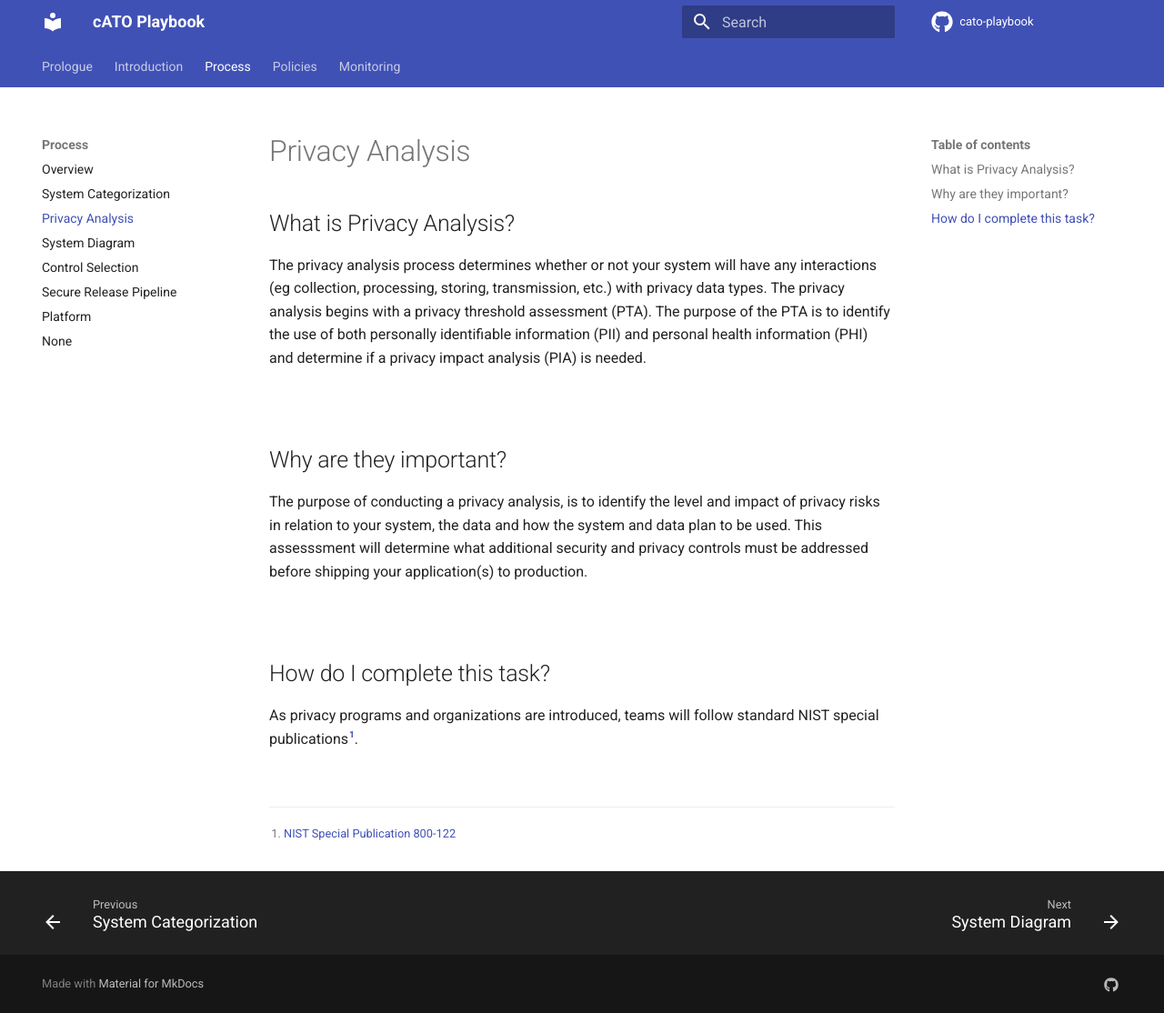
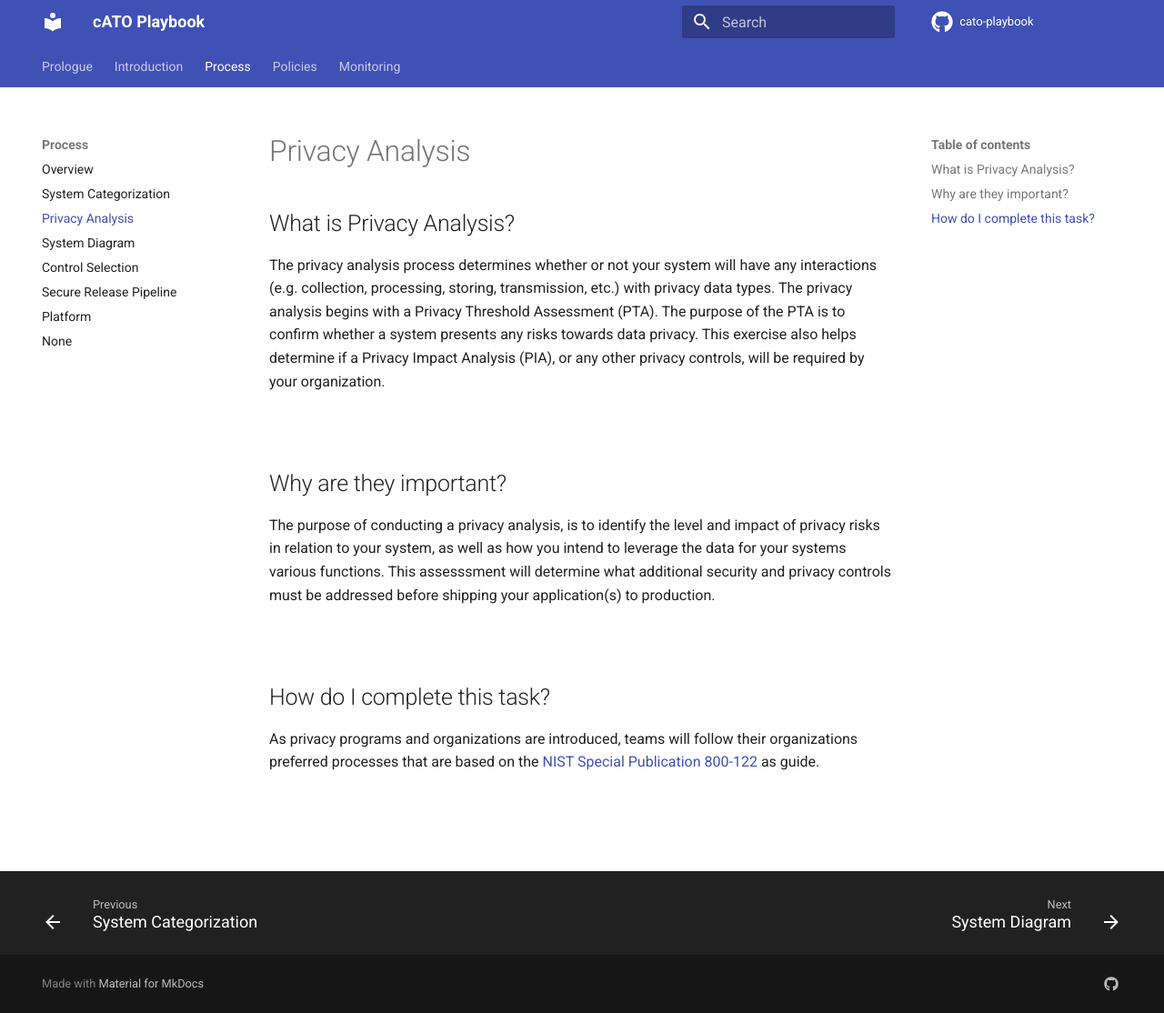
Before and after one commit to rise8-us/cato-playbook, an MkDocs documentation site: the page built from docs/privacy.md, in a window 1280 px wide and 1114 px high. Shown: the whole window at 91% size. Built offline with MkDocs 1.6.1 and Material for MkDocs 9.7.7, drawn with Linux system fonts in a browser that asks for light colours; comment, search, counter and statistics services are not loaded.

Commit message:
Update privacy.md
wording changes

```diff
--- a/docs/privacy.md
+++ b/docs/privacy.md
@@ -1,18 +1,14 @@
 # Privacy Analysis
 
 ## What is Privacy Analysis?
-The privacy analysis process determines whether or not your system will have any interactions (eg collection, processing, storing, transmission, etc.) with privacy data types. The privacy analysis begins with a privacy threshold assessment (PTA). The purpose of the PTA is to identify the use of both personally identifiable information (PII) and personal health information (PHI) and determine if a privacy impact analysis (PIA) is needed.
+The privacy analysis process determines whether or not your system will have any interactions (e.g. collection, processing, storing, transmission, etc.) with privacy data types. The privacy analysis begins with a Privacy Threshold Assessment (PTA). The purpose of the PTA is to confirm whether a system presents any risks towards data privacy. This exercise also helps determine if a Privacy Impact Analysis (PIA), or any other privacy controls, will be required by your organization.
 
 <br/>
 
 ## Why are they important?
-The purpose of conducting a privacy analysis, is to identify the level and impact of privacy risks in relation to your system, the data and how the system and data plan to be used. This assesssment will determine what additional security and privacy controls must be addressed before shipping your application(s) to production.
+The purpose of conducting a privacy analysis, is to identify the level and impact of privacy risks in relation to your system, as well as how you intend to leverage the data for your systems various functions. This assesssment will determine what additional security and privacy controls must be addressed before shipping your application(s) to production.
 
 <br/>
 
 ## How do I complete this task?
-As privacy programs and organizations are introduced, teams will follow standard NIST special publications[^1].
-
-<br/>
-
-[^1]:[NIST Special Publication 800-122](https://nvlpubs.nist.gov/nistpubs/Legacy/SP/nistspecialpublication800-122.pdf)
+As privacy programs and organizations are introduced, teams will follow their organizations preferred processes that are based on the [NIST Special Publication 800-122](https://nvlpubs.nist.gov/nistpubs/legacy/sp/nistspecialpublication800-122.pdf) as guide.
```
